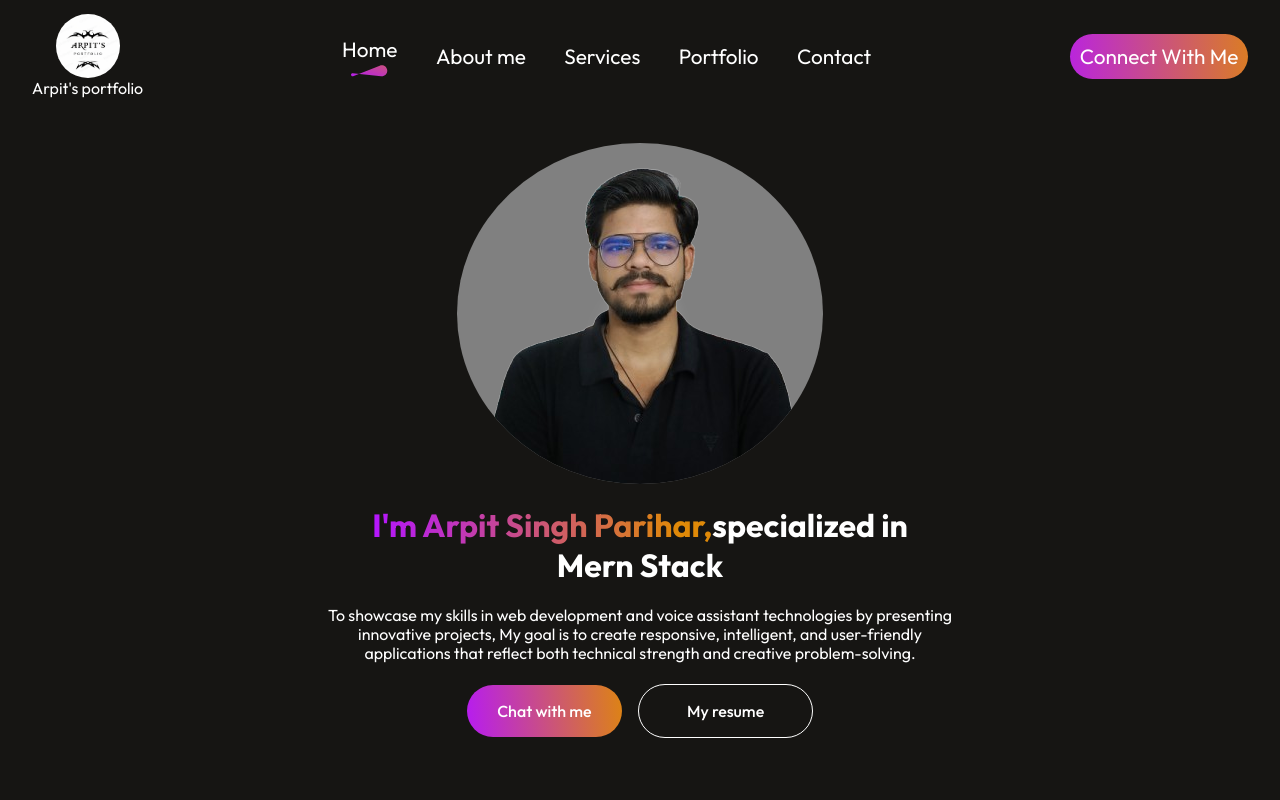
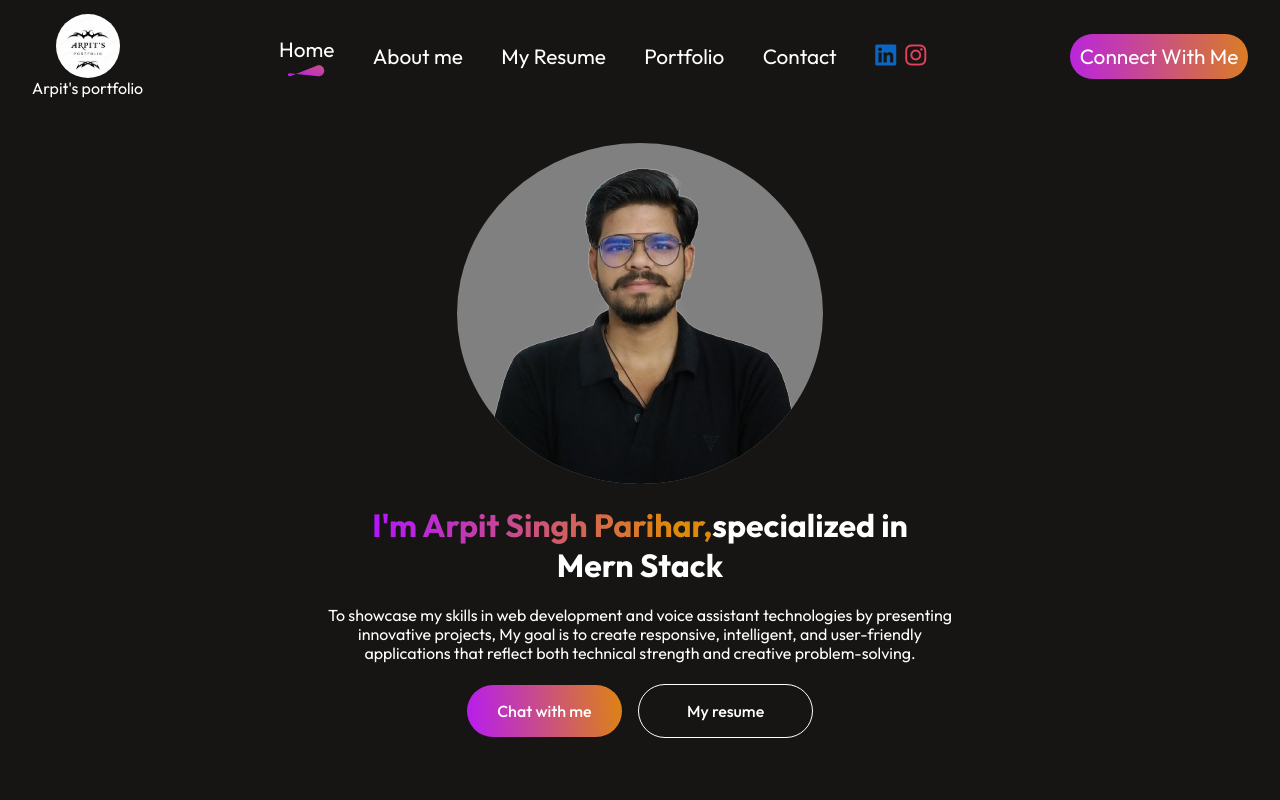
Before and after one commit to ArpitSinghParihar/My-Portfolio, a React (Vite) app: page / in a window 1280 px wide. Shown: the top 800 px of the page. Built offline with nearby package versions, Linux system fonts and the light colour scheme.

Commit message:
Adding social interaction

```diff
--- a/index.html
+++ b/index.html
@@ -9,6 +9,8 @@
   <link rel="preconnect" href="https://fonts.googleapis.com">
   <link rel="preconnect" href="https://fonts.gstatic.com" crossorigin>
   <link href="https://fonts.googleapis.com/css2?family=Outfit:wght@100..900&display=swap" rel="stylesheet">
+  <link rel="stylesheet" href="https://cdnjs.cloudflare.com/ajax/libs/font-awesome/6.4.0/css/all.min.css"/>
+
 </head>
 
 <body>
--- a/src/Components/Hero/Hero.jsx
+++ b/src/Components/Hero/Hero.jsx
@@ -15,6 +15,7 @@ const Hero = () => {
                     <div className="hero-connect">Chat with me</div>
                 </a>
                 <div className="hero-resume"><AnchorLink className='anchor-link' offset={50} href='#resume'>My resume</AnchorLink></div>
+
             </div>
         </div>
     )
--- a/src/Components/Navbar/Navbar.css
+++ b/src/Components/Navbar/Navbar.css
@@ -21,6 +21,7 @@
     gap: 2.4rem;
     font-size: 1.3rem;
 }
+
 .nav-connect{
     padding: 0.6rem 0.6rem;
     border-radius: 2rem;
@@ -54,7 +55,7 @@
 }
 @media(max-width:768px){
     .navbar{
-        margin: 0;
+        margin: 1rem;
     }
     .nav-connect{
         display: none;
--- a/src/Components/Navbar/Navbar.jsx
+++ b/src/Components/Navbar/Navbar.jsx
@@ -7,30 +7,51 @@ import menu_open from '../../assets/menu_open.svg'
 import menu_close from '../../assets/menu_close.svg'
 const Navbar = () => {
 
-  const [menu,setMenu] = useState("home")
+  const [menu, setMenu] = useState("home")
   const menuRef = useRef();
 
-  const openMenu = ()=>{
-    menuRef.current.style.right="0";
+  const openMenu = () => {
+    menuRef.current.style.right = "0";
   }
-  const closeMenu = ()=>{
-    menuRef.current.style.right="-14rem";
+  const closeMenu = () => {
+    menuRef.current.style.right = "-14rem";
   }
 
   return (
     <div className='navbar'>
-      <div className='set-text'><img src={logo} alt="" className='logo-img'/><span>Arpit's portfolio</span></div>
-      <img src={menu_open} onClick={openMenu} alt="" className='nav-mob-open'/>
+      <div className='set-text'><img src={logo} alt="" className='logo-img' /><span>Arpit's portfolio</span></div>
+      <img src={menu_open} onClick={openMenu} alt="" className='nav-mob-open' />
       <ul ref={menuRef} className='nav-menu'>
         <img src={menu_close} onClick={closeMenu} alt="" className="nav-mob-close" />
-        <li><AnchorLink className='anchor-link' offset={50} href='#home'><p onClick={()=>setMenu("home")}>Home</p></AnchorLink>{menu=="home"?<img src={underline} alt=''/>:<></>}</li>
-        <li><AnchorLink className='anchor-link' offset={50} href='#about'><p onClick={()=>setMenu("about")}>About me</p></AnchorLink>{menu=="about"?<img src={underline} alt=''/>:<></>}</li>
-        <li><AnchorLink className='anchor-link' offset={50} href='#resume'><p onClick={()=>setMenu("services")}>Services</p></AnchorLink>{menu=="services"?<img src={underline} alt=''/>:<></>}</li>
-        <li><AnchorLink className='anchor-link' offset={50} href='#about'><p onClick={()=>setMenu("work")}>Portfolio</p></AnchorLink>{menu=="work"?<img src={underline} alt=''/>:<></>}</li>
-        <li><AnchorLink className='anchor-link' offset={50} href='#contact'><p onClick={()=>setMenu("contact")}>Contact</p></AnchorLink>{menu=="contact"?<img src={underline} alt=''/>:<></>}</li>
+        <li><AnchorLink className='anchor-link' offset={50} href='#home'><p onClick={() => setMenu("home")}>Home</p></AnchorLink>{menu == "home" ? <img src={underline} alt='' /> : <></>}</li>
+        <li><AnchorLink className='anchor-link' offset={50} href='#about'><p onClick={() => setMenu("about")}>About me</p></AnchorLink>{menu == "about" ? <img src={underline} alt='' /> : <></>}</li>
+        <li><AnchorLink className='anchor-link' offset={50} href='#resume'><p onClick={() => setMenu("services")}>My Resume</p></AnchorLink>{menu == "services" ? <img src={underline} alt='' /> : <></>}</li>
+        <li><AnchorLink className='anchor-link' offset={50} href='#about'><p onClick={() => setMenu("work")}>Portfolio</p></AnchorLink>{menu == "work" ? <img src={underline} alt='' /> : <></>}</li>
+        <li><AnchorLink className='anchor-link' offset={50} href='#contact'><p onClick={() => setMenu("contact")}>Contact</p></AnchorLink>{menu == "contact" ? <img src={underline} alt='' /> : <></>}</li>
+        <li > <div style={{ display: 'flex', alignItems: 'center' }}>
+            <a
+              href="https://www.linkedin.com/in/arpit-singh-parihar-67696b330/"
+              target="_blank"
+              rel="noopener noreferrer"
+              style={{ textDecoration: 'none', color: '#0A66C2' }}
+            >
+              <i className="fab fa-linkedin" style={{ marginRight: '9px', fontSize: '24px' }}></i>
+
+            </a>
+
+            <a
+              href="https://www.instagram.com/_kunwar_arpit_singh"
+              target="_blank"
+              rel="noopener noreferrer"
+              style={{ textDecoration: 'none', color: '#E4405F' }}
+            >
+              <i className="fab fa-instagram" style={{ marginRight: '8px', fontSize: '24px' }}></i>
+
+            </a> </div></li>
       </ul>
+
       <div className='nav-connect'><AnchorLink className='anchor-link' offset={50} href='#contact'>Connect With Me</AnchorLink></div>
-    </div>
+      </div>
   )
 }
 
```
